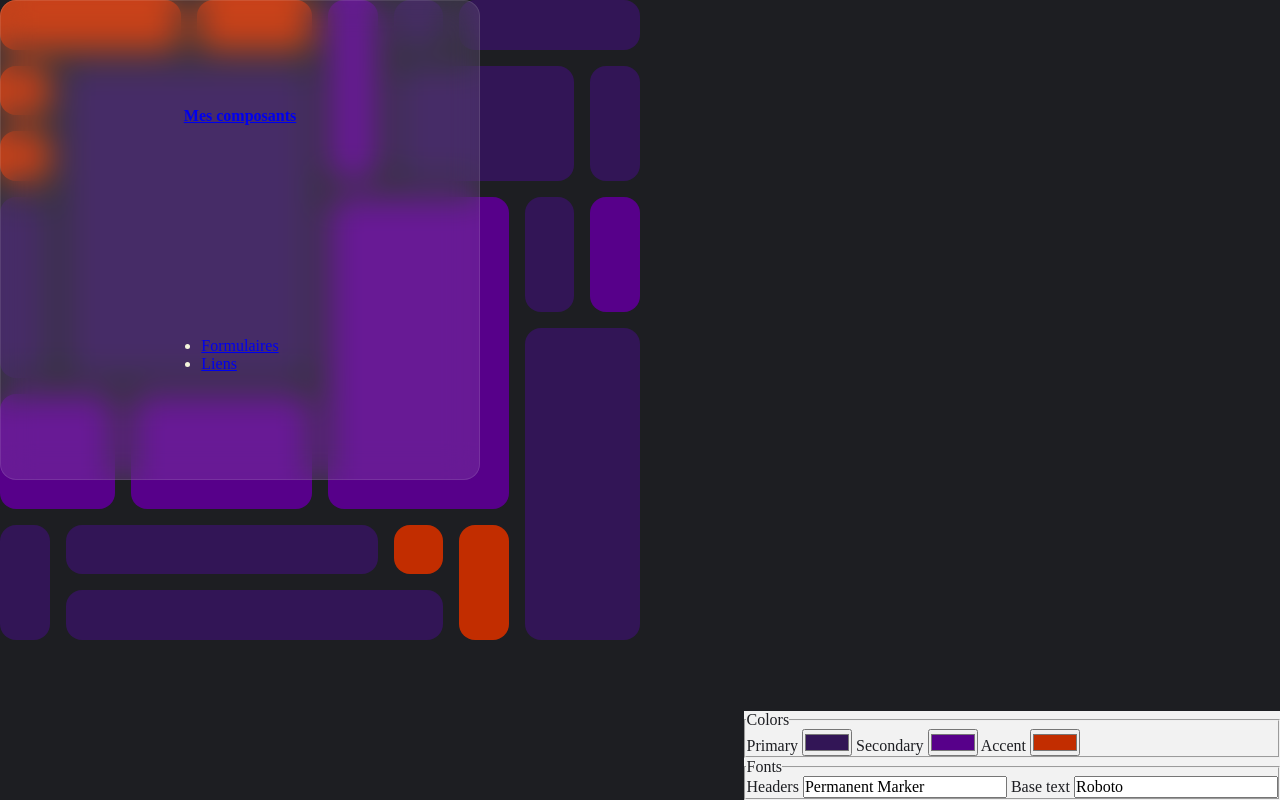
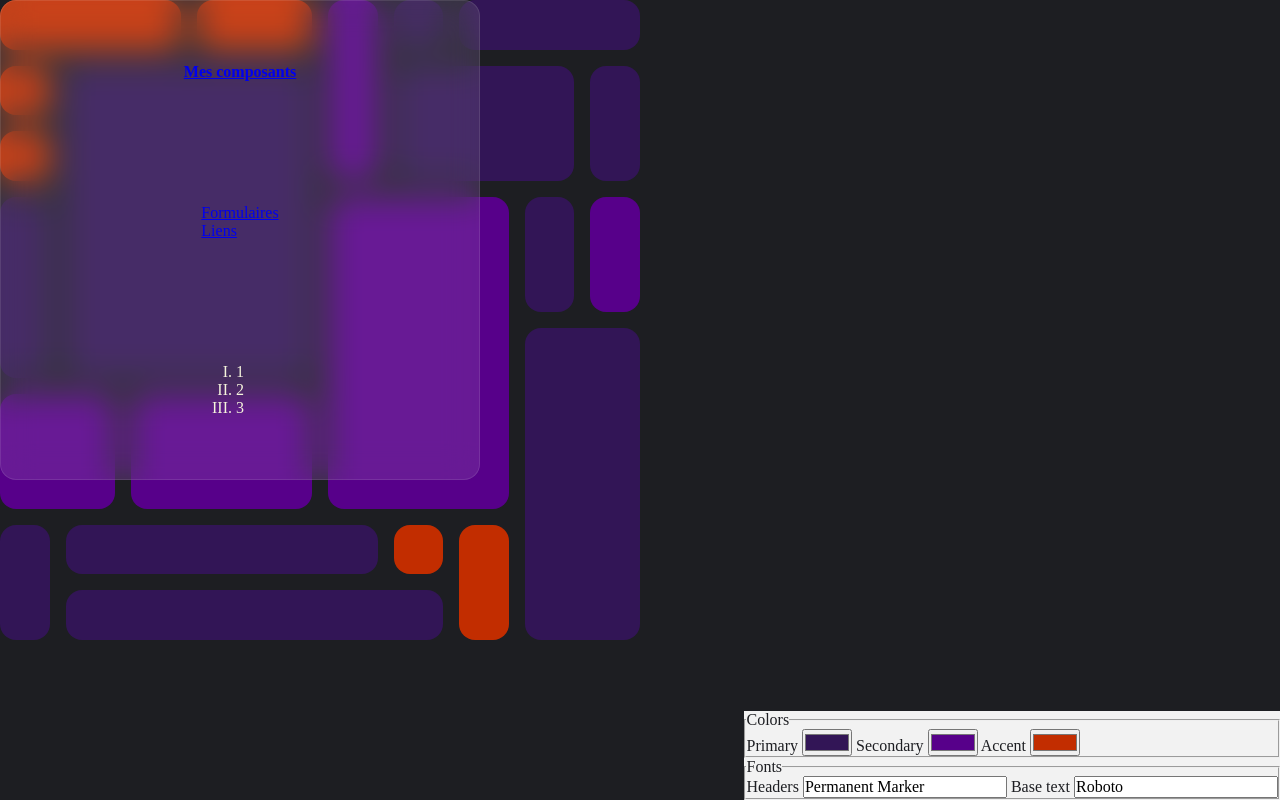
Before and after one commit to Coding-Jarl/design-system, a SvelteKit app in the folder v0.1/: page / in a window 1280 px wide. Built offline with nearby package versions, Linux system fonts and the light colour scheme.

Commit message:
Add v0.1 for List component;git push

```diff
--- /dev/null
+++ b/v0.1/src/lib/components/atoms/List.svelte
@@ -0,0 +1,28 @@
+<script lang="ts">
+	export let type: 'a' | 'i' | '1' | 'A' | 'I' | undefined = undefined;
+	export let data: Array<unknown> = [];
+</script>
+
+{#if type}
+	<ol {type}>
+		<slot>
+			{#each data as item}
+				<li>{item}</li>
+			{/each}
+		</slot>
+	</ol>
+{:else}
+	<ul>
+		<slot>
+			{#each data as item}
+				<li>{item}</li>
+			{/each}
+		</slot>
+	</ul>
+{/if}
+
+<style>
+	ul {
+		list-style-type: none;
+	}
+</style>
--- a/v0.1/src/routes/+page.svelte
+++ b/v0.1/src/routes/+page.svelte
@@ -3,6 +3,7 @@
 	import Mondrian from '$lib/components/Mondrian.svelte';
 	import Header from '$lib/components/atoms/Header.svelte';
 	import Link from '$lib/components/atoms/Link.svelte';
+	import List from '$lib/components/atoms/List.svelte';
 </script>
 
 <div class="wrapper">
@@ -13,14 +14,11 @@
 		<div class="fg">
 			<GlassPane>
 				<Header>Mes composants</Header>
-				<ul>
-					<li>
-						<Link href="/form">Formulaires</Link>
-					</li>
-					<li>
-						<Link href="/link">Liens</Link>
-					</li>
-				</ul>
+				<List>
+					<li><Link href="/form">Formulaires</Link></li>
+					<li><Link href="/link">Liens</Link></li>
+				</List>
+				<List type="I" data={[1, 2, 3]} />
 			</GlassPane>
 		</div>
 	</div>
```
Also changed, not shown: 1 other file (tests, documents, lock files or other folders).
